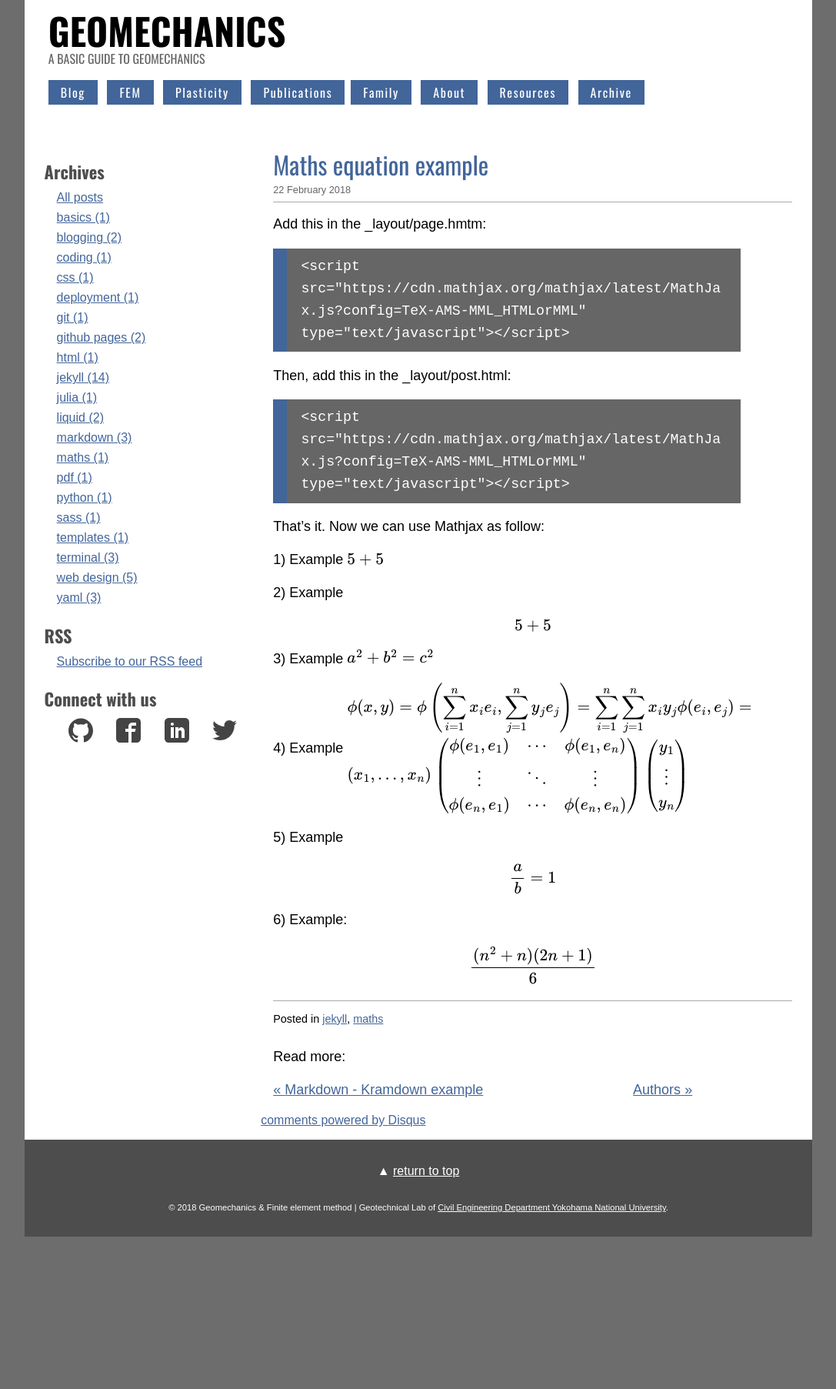
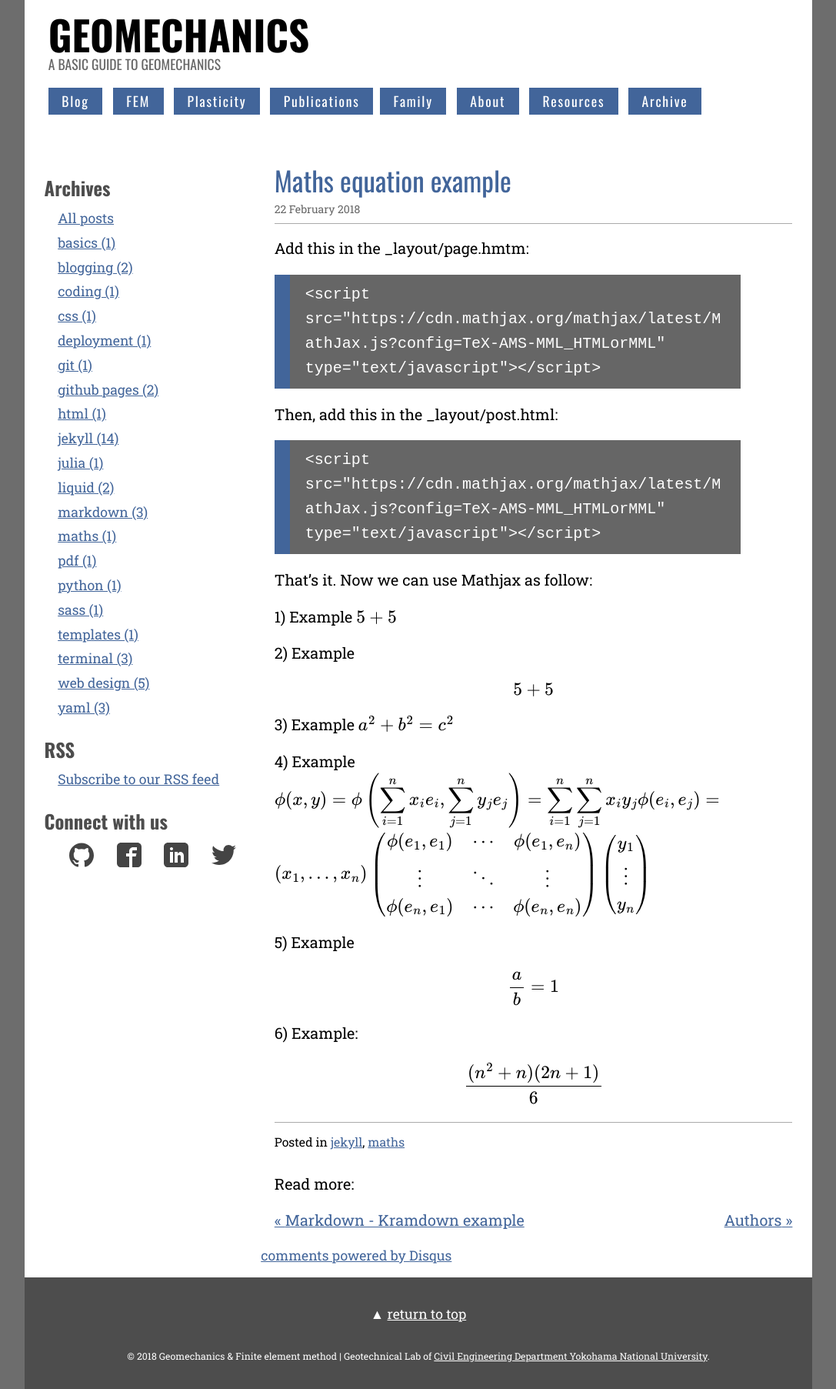
Before and after one commit to quangvunp/geomechanics, a Jekyll site: the page built from _posts/2018-02-22-maths-equation.md, in a window 1280 px wide. Shown: the whole page at 77% size, without its empty margins (96-1183 px from the left). Built offline with Jekyll 4.4.1, drawn with Linux system fonts in a browser that asks for light colours; formulas are drawn with MathJax 3; comment, search, counter and statistics services are not loaded; before the commit the page ends 1607 px from its top, so only the background shows below that.

Commit message:
Update main.css

```diff
--- a/css/main.css
+++ b/css/main.css
@@ -282,7 +282,7 @@ th {
   Global settings
 -----------------------------------------------------*/
 body {
-	font: 100% 'Arial', Georgia, serif;
+	font: 110% 'Roboto Slab', Georgia, serif;
 	background: white;
 	direction: ltr;
 }
@@ -422,7 +422,7 @@ a.more:after {
 	content: ']';
 }
 p code {
-	font-size: 1.0em;
+	font-size: 1.2em;
 	font-weight: bold;
 }
 pre {
@@ -494,7 +494,7 @@ dd {
 .nextLink {
 	float: right;
 	width: 50%;
-	text-align: center ;
+	text-align: right;
 }
 .previous:before {
 	content: '\00ab\00a0';
@@ -793,7 +793,9 @@ a.more {
 .legal {
 	text-align: center;
 }
-}
+
+
+
 
 .comments {
 		width: 70%;
```
